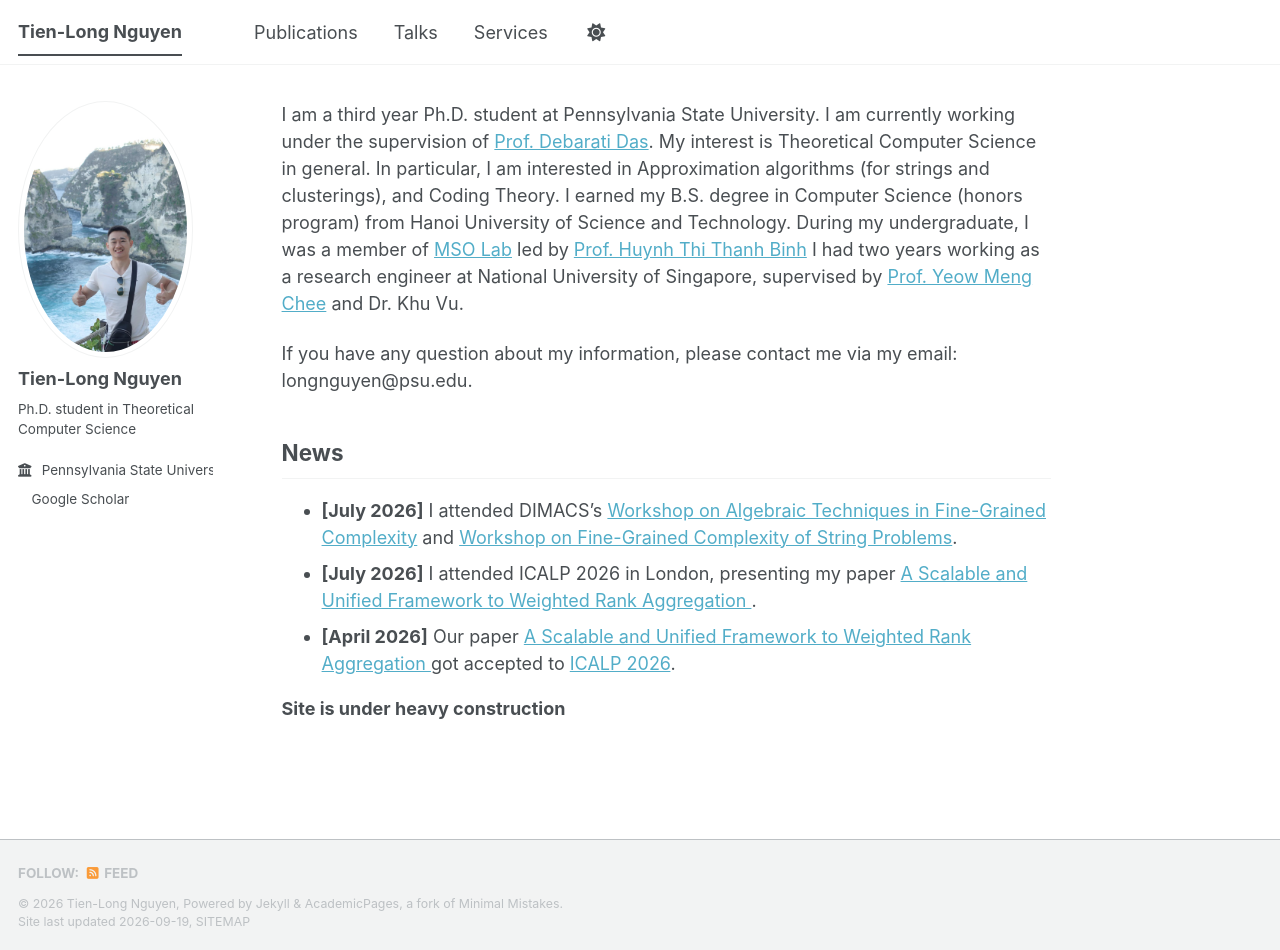
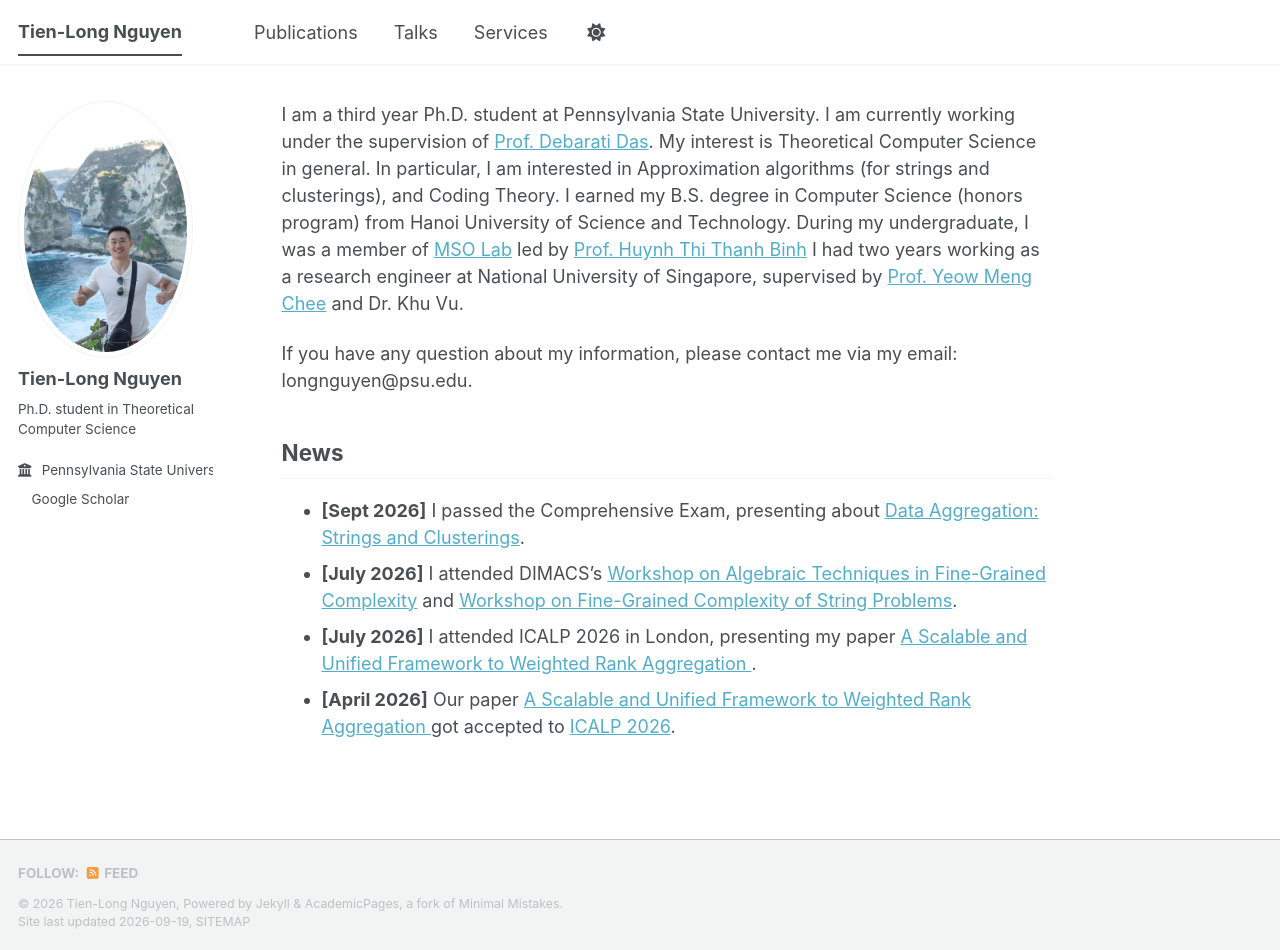
Before and after one commit to tienlonghungson/tienlonghungson.github.io, a Jekyll site: the page built from _pages/about.md, in a window 1280 px wide and 950 px high. Built offline with Jekyll 4.4.1, drawn with Linux system fonts in a browser that asks for light colours; a style sheet for code colours, icons or effects is not loaded.

Commit message:
news: pass the comprehensive exam

```diff
--- a/_pages/about.md
+++ b/_pages/about.md
@@ -10,10 +10,9 @@ I am a third year Ph.D. student at Pennsylvania State University. I am currently
 If you have any question about my information, please contact me via my email: longnguyen@psu.edu.
 
 ## News
+- **[Sept 2026]** I passed the Comprehensive Exam, presenting about [Data Aggregation: Strings and Clusterings](/talks/dataggregation_thesisproposal).
 - **[July 2026]** I attended DIMACS's [Workshop on Algebraic Techniques in Fine-Grained Complexity](https://dimacs.rutgers.edu/dimacsevents/workshop-details/dimacs-workshop-on-algebraic-techniques-in-fine-gr) and [Workshop on Fine-Grained Complexity of String Problems](https://dimacs.rutgers.edu/dimacsevents/workshop-details/dimacs-workshop-on-fine-grained-complexity-of-stri).
 - **[July 2026]** I attended ICALP 2026 in London, presenting my paper [A Scalable and Unified Framework to Weighted Rank Aggregation
 ](https://arxiv.org/abs/2605.09653v1).
 - **[April 2026]** Our paper [A Scalable and Unified Framework to Weighted Rank Aggregation
 ](https://arxiv.org/abs/2605.09653v1) got accepted to [ICALP 2026](https://icalppodcspaa2026.cs.rhul.ac.uk/).
-
-**Site is under heavy construction**
```
